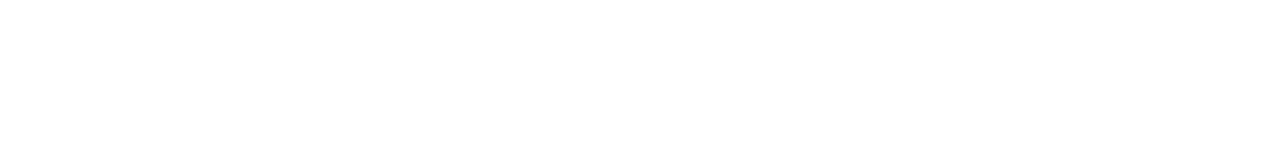
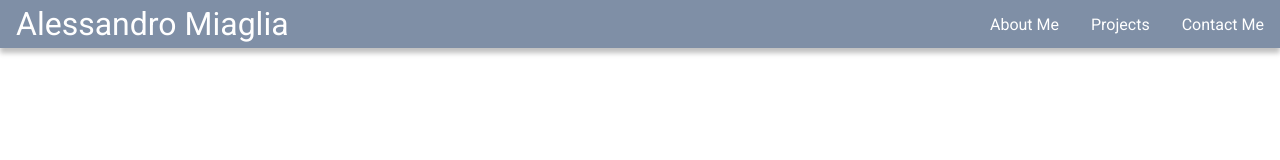
Before and after one commit to AlexMia/alexmia.github.io, a plain HTML site: page index.html in a window 1280 px wide. Drawn offline with Linux system fonts and the light colour scheme.

Commit message:
Navbar implementation

```diff
--- a/index.html
+++ b/index.html
@@ -1,11 +1,20 @@
 <!DOCTYPE html>
 <html lang="en">
-<head>
-    <meta charset="UTF-8">
-    <meta name="viewport" content="width=device-width, initial-scale=1.0">
-    <title>Document</title>
-</head>
-<body>
-
-</body>
+    <head>
+        <meta charset="UTF-8" />
+        <meta name="viewport" content="width=device-width, initial-scale=1.0" />
+        <link href="https://fonts.googleapis.com/css2?family=Roboto&display=swap" rel="stylesheet">
+        <link rel="stylesheet" href="styles/style.css">
+        <title>Home</title>
+    </head>
+    <body>
+        <nav>
+            <a href="/" id="title">Alessandro Miaglia</a>
+            <ul id="links">
+                <li><a href="/about.html" id="about">About Me</a></li>
+                <li><a href="/projects.html" id="projects">Projects</a></li>
+                <li><a href="/contact.html" id="contact">Contact Me</a></li>
+            </ul>
+        </nav>
+    </body>
 </html>
--- /dev/null
+++ b/styles/style.scss
@@ -0,0 +1,38 @@
+* {
+    margin: 0;
+    padding: 0;
+    box-sizing: border-box;
+}
+
+html {
+    font-size: 16px;
+    font-family: 'Roboto', sans-serif;
+}
+
+nav {
+    height: 3rem;
+    background-color: #7F8FA6;
+    box-shadow: 0px 5px 5px rgba(0, 0, 0, 0.25);
+    padding: 0.3125rem 1rem;
+    display: flex;
+    justify-content: space-between;
+    align-items: center;
+
+    #title {
+        color: white;
+        font-size: 2rem;
+    }
+
+    ul {
+        list-style: none;
+        display: flex;
+        li {
+            margin-left: 2rem;
+        }
+    }
+}
+
+a {
+    text-decoration: none;
+    color: white;
+}
```
Also changed, not shown: styles/style.css (added), 1 other file.
